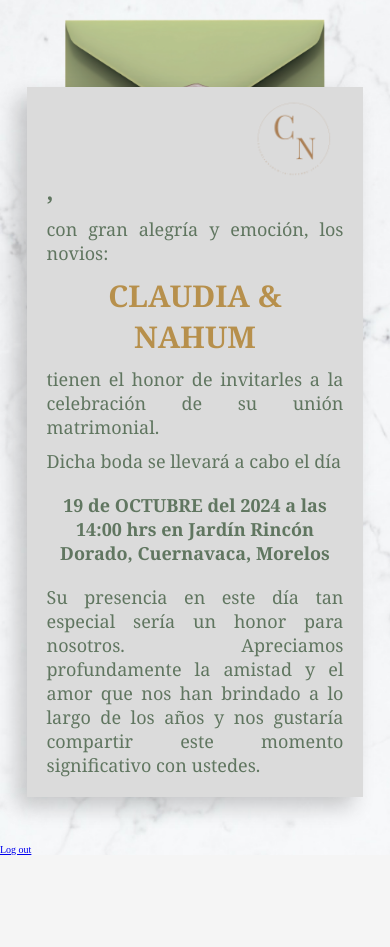
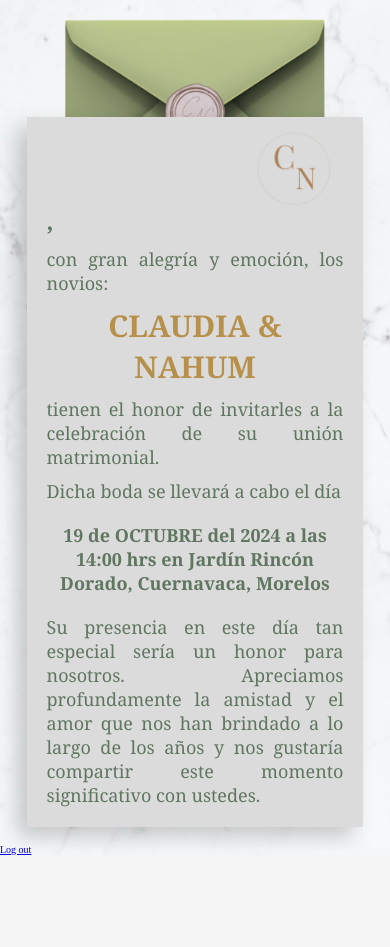
Before and after one commit to Nahumpl8/cn2024wedding, a Node server app: template views/index.ejs in a window 390 px wide. Run offline with Node 20, Linux system fonts and the light colour scheme; the template is opened without the code that fills it, so the values that code supplies are empty; some libraries are stand-ins or nearby versions.

Commit message:
cambios domingo

```diff
--- a/views/index.ejs
+++ b/views/index.ejs
@@ -130,7 +130,7 @@
             }
             .papel_grande{
                 width: 90%;
-                transform: translateY(-150px);
+                transform: translateY(-120px);
                 height: fit-content;
             }
         }
```
